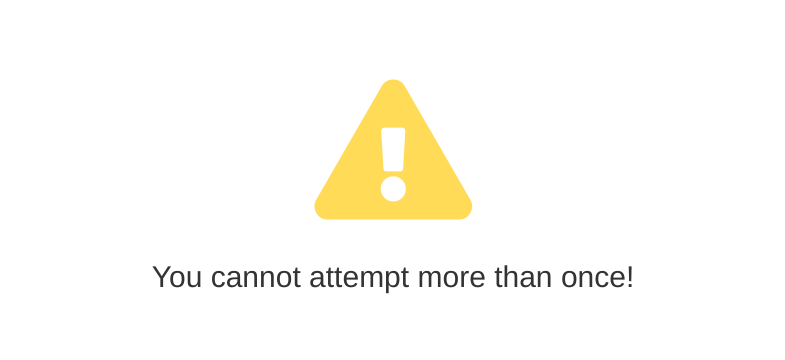
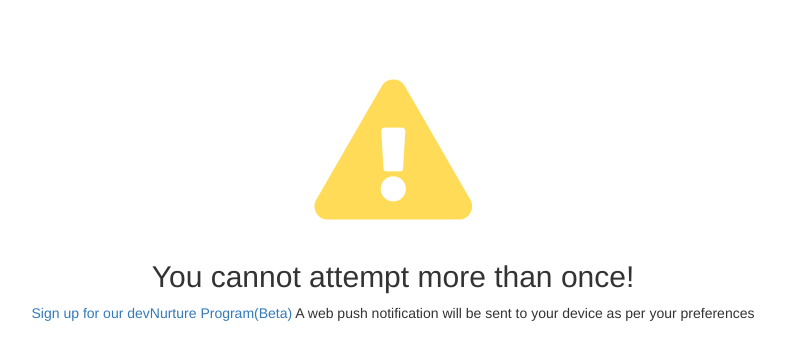
Before and after one commit to ritugm/Hangman, a website: page views/error.html in a window 1280 px wide. Shown: the whole page, without its empty margins (247-1032 px from the left). Drawn offline with nearby package versions, Linux system fonts and the light colour scheme.

Commit message:
Updated link

```diff
--- a/views/error.html
+++ b/views/error.html
@@ -17,7 +17,8 @@
             <i class="fas fa-exclamation-triangle fa-10x"></i></span>
             <br/><br/>
              <h2>You cannot attempt more than once!</h2>
-             <a><href Sign up for our devNurture Program(Beta)<h2><a>
+             <a href="bit.ly/devcxyz"> Sign up for our devNurture Program(Beta)</a>
+             <p6> A web push notification will be sent to your device as per your preferences</p6>
         </div>
         <br /><br />
        <!-- <footer class="my-5 pt-5 text-muted text-center text-small">
```
